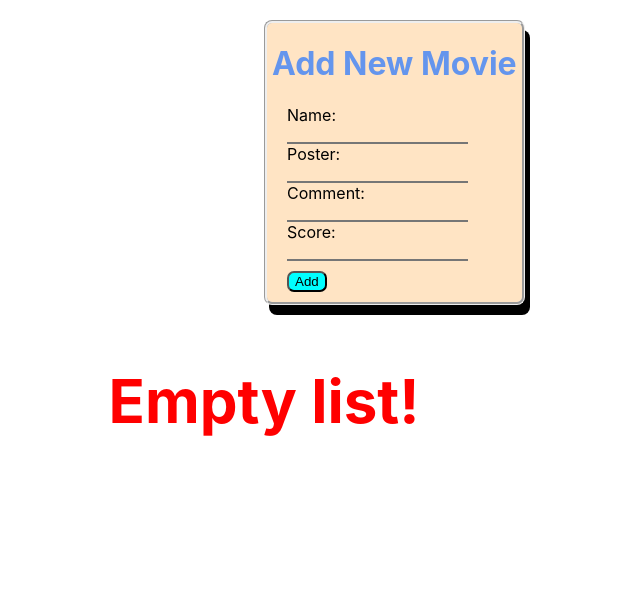
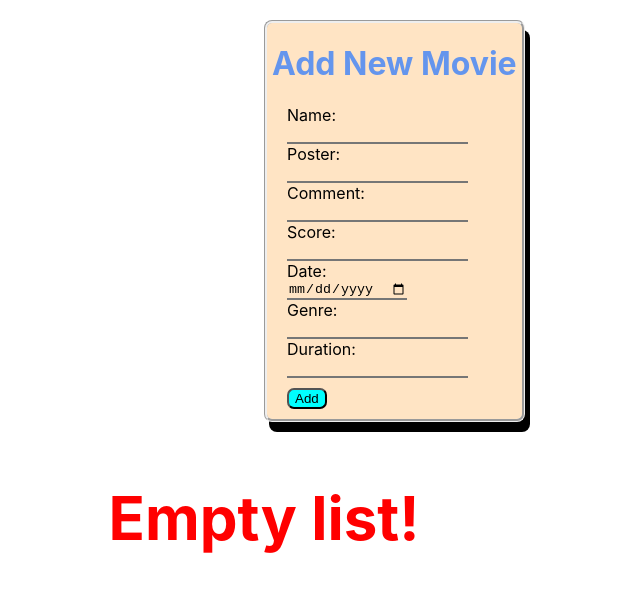
Before and after one commit to Taner940706/movie-app, a React (Create React App) app in the folder movie-app/: page / in a window 1280 px wide. Shown: the top 592 px of the page, without its empty margins (376-1016 px from the left). Built offline with nearby package versions, Linux system fonts and the light colour scheme.

Commit message:
add new input to the app

```diff
--- a/movie-app/src/App.tsx
+++ b/movie-app/src/App.tsx
@@ -9,8 +9,8 @@ function App() {
 
   const [movie, setMovie] = useState<Movie[]>([])
 
-  const onAddHandler = (name: string, poster: string, comment: string, score: string) =>{
-      const newMovie = new Movie(name, poster,comment, score)
+  const onAddHandler = (name: string, poster: string, comment: string, score: string, date: string, genre: string, duration: number) =>{
+      const newMovie = new Movie(name, poster,comment, score, date, genre, duration);
 
       setMovie((prevMovie) => {
         return prevMovie.concat(newMovie);
--- a/movie-app/src/components/AddNewMovie.tsx
+++ b/movie-app/src/components/AddNewMovie.tsx
@@ -2,12 +2,15 @@ import React, { useRef, useState } from 'react';
 
 import classes from './AddNewMovie.module.css';
 
-const AddNewMovie: React.FC<{onAddMovie: (name: string, poster: string, comment: string, score: string) => void}> = (props) => {
+const AddNewMovie: React.FC<{onAddMovie: (name: string, poster: string, comment: string, score: string, date: string, genre: string, duration: number) => void}> = (props) => {
 
     const movieNameInputRef = useRef<HTMLInputElement>(null);
     const moviePosterInputRef = useRef<HTMLInputElement>(null);
     const movieScoreInputRef = useRef<HTMLInputElement>(null);
     const movieCommentInputRef = useRef<HTMLInputElement>(null);
+    const movieDateInputRef = useRef<HTMLInputElement>(null);
+    const movieGenreInputRef = useRef<HTMLInputElement>(null);
+    const movieDurationInputRef = useRef<HTMLInputElement>(null);
 
     const [inputIsBlank, setInputIsBlank] = useState(false);
 
@@ -19,16 +22,23 @@ const AddNewMovie: React.FC<{onAddMovie: (name: string, poster: string, comment:
         const moviePoster = moviePosterInputRef.current!.value;
         const movieScore = movieScoreInputRef.current!.value;
         const movieComment = movieCommentInputRef.current!.value;
+        const movieDate = movieDateInputRef.current!.value;
+        const movieGenre = movieGenreInputRef.current!.value;
+        const movieDuration = Number(movieDurationInputRef.current!.value);
 
-        if (movieName.trim().length === 0 || moviePoster.trim().length === 0 || movieScore.trim().length === 0 || movieComment.trim().length === 0){
+        if (movieName.trim().length === 0 || moviePoster.trim().length === 0 || movieScore.trim().length === 0 || movieComment.trim().length === 0
+        || movieDate.length === 0 || movieGenre.length === 0 || String(movieDuration).length === 0){
             setInputIsBlank(true);
             return;
         }
-        props.onAddMovie(movieName, moviePoster, movieComment, movieScore);
+        props.onAddMovie(movieName, moviePoster, movieComment, movieScore, movieDate, movieGenre, movieDuration);
         movieNameInputRef.current!.value = '';
         moviePosterInputRef.current!.value = '';
         movieScoreInputRef.current!.value = '';
         movieCommentInputRef.current!.value = '';
+        movieDateInputRef.current!.value = '';
+        movieGenreInputRef.current!.value = '';
+        movieDurationInputRef.current!.value = '';
         setInputIsBlank(false);
     }
 
@@ -44,6 +54,12 @@ const AddNewMovie: React.FC<{onAddMovie: (name: string, poster: string, comment:
             <input type="text" ref={movieCommentInputRef}/>
             <label htmlFor="Score: ">Score: </label>
             <input type="number" ref={movieScoreInputRef}/>
+            <label htmlFor="Date: ">Date: </label>
+            <input type="date" ref={movieDateInputRef}/>
+            <label htmlFor="Genre: ">Genre: </label>
+            <input type="text" ref={movieGenreInputRef}/>
+            <label htmlFor="Duration: ">Duration: </label>
+            <input type="number" ref={movieDurationInputRef}/>
             <button type="submit">Add</button>
             {inputIsBlank && <p className='error'>Please fill all fields!</p>}
             </div>
--- a/movie-app/src/components/MovieItem.tsx
+++ b/movie-app/src/components/MovieItem.tsx
@@ -9,6 +9,9 @@ const MovieItem: React.FC<{movie: Movie, onRemoveMovie: () => void}> = (props) =
                 <img className='poster' src={props.movie.src} />
                 <p className='comment'>Comment: {props.movie.comment}</p>
                 <p className='score'>Score: {props.movie.score}</p>
+                <p className='date'>Date: {props.movie.date}</p>
+                <p className='genre'>Genre: {props.movie.genre}</p>
+                <p className='duration'>Duration: {props.movie.duration}</p>
                 <button onClick={props.onRemoveMovie}>Delete</button>
                 </div>
                 </>
--- a/movie-app/src/models/movie.ts
+++ b/movie-app/src/models/movie.ts
@@ -4,12 +4,18 @@ class Movie{
     comment: string;
     score: string;
     src: string;
+    date: string;
+    genre: string;
+    duration: number;
 
-    constructor(movieName: string, movieSrc: string, movieComment: string, movieScore: string){
+    constructor(movieName: string, movieSrc: string, movieComment: string, movieScore: string, movieDate: string, movieGenre: string, movieDuration: number){
         this.name = movieName;
         this.comment = movieComment;
         this.score = movieScore;
         this.src = movieSrc;
+        this.date = movieDate;
+        this.genre = movieGenre;
+        this.duration = movieDuration;
         this.id = new Date().toISOString();
     }
 }
```
